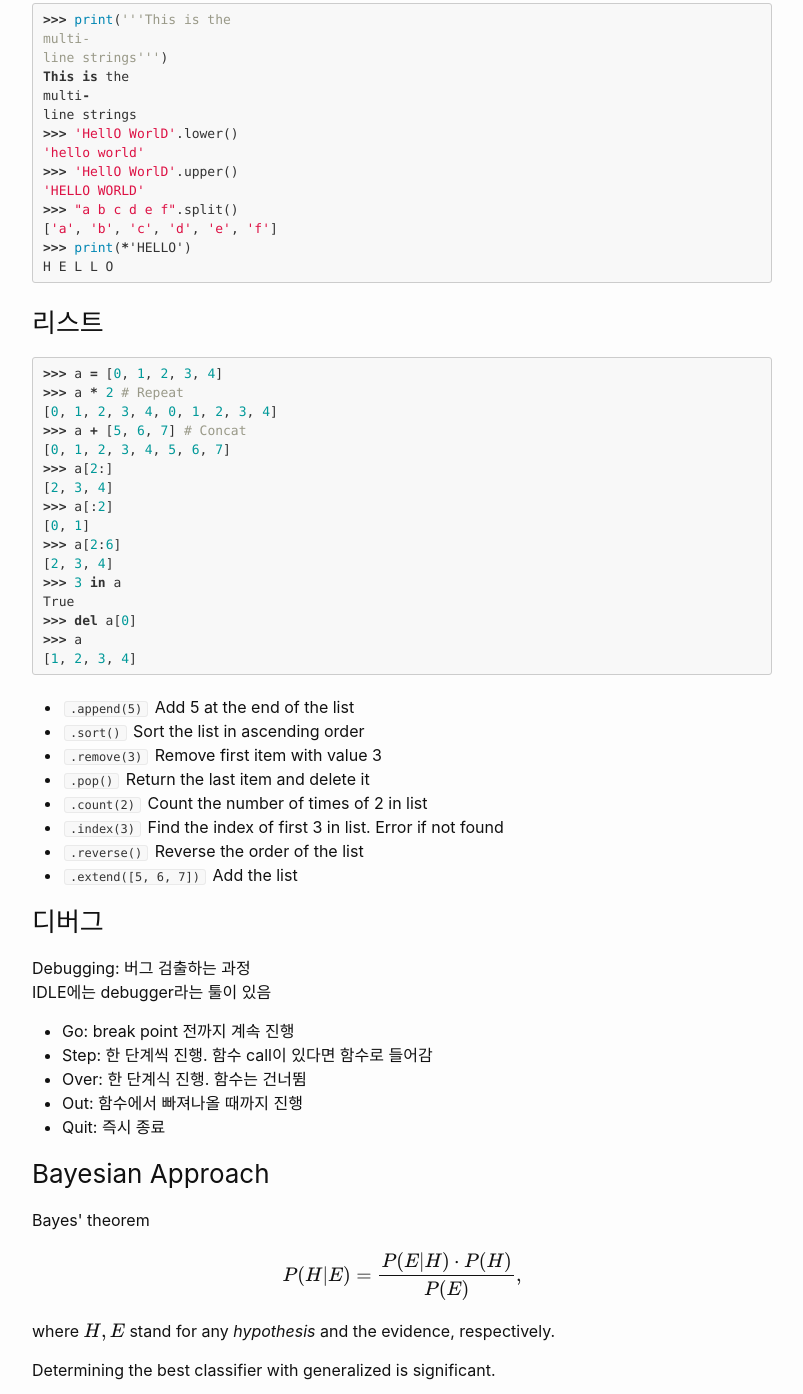
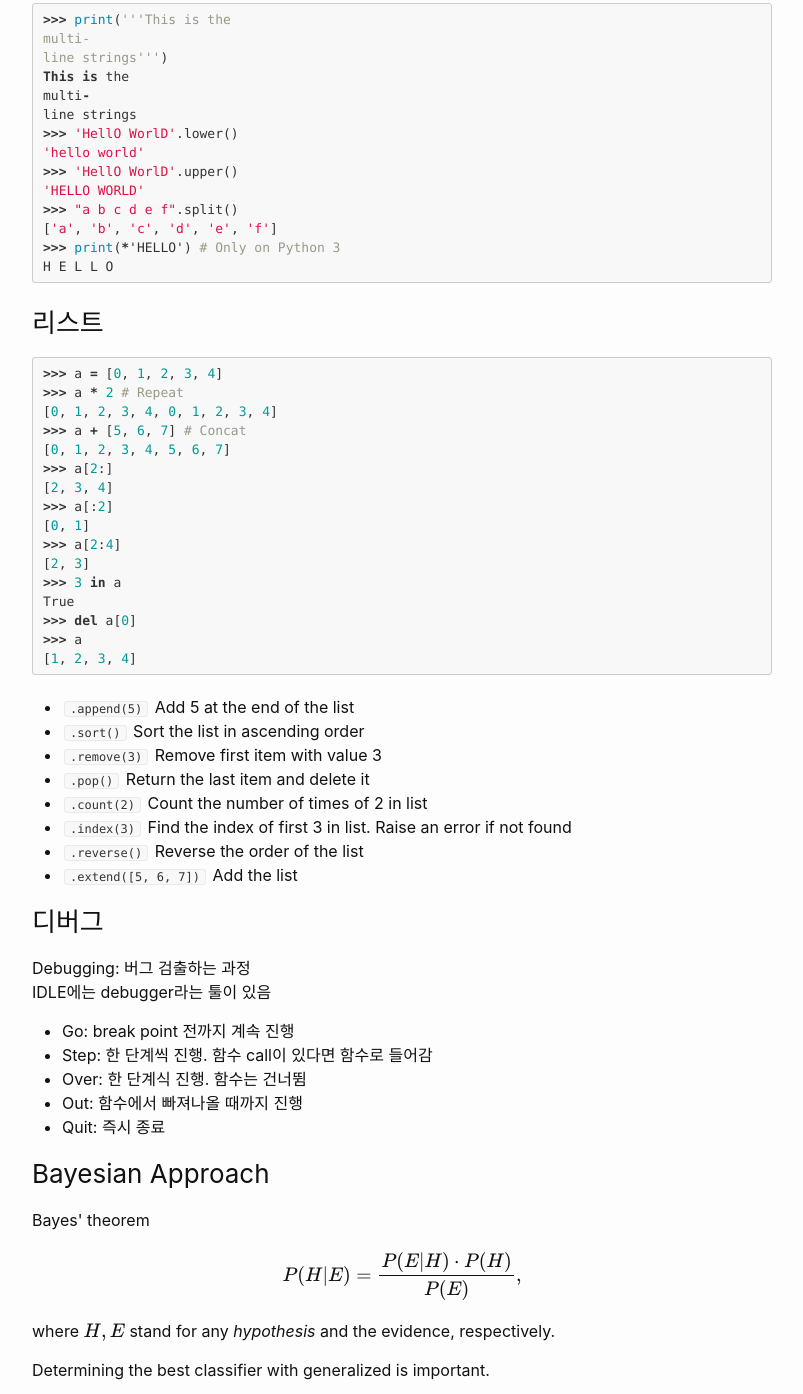
Before and after one commit to LeunPark/missyou, a plain HTML site: page 공창컴/index.html in a window 1280 px wide. Shown: the part 1190-2584 px from the top of the page, without its empty margins (238-1041 px from the left). Drawn offline with nearby package versions, Linux system fonts and the light colour scheme; some packages are replaced by stand-ins of ours.

Commit message:
Update index.html

```diff
--- a/공창컴/index.html
+++ b/공창컴/index.html
@@ -81,7 +81,7 @@ line strings
 'HELLO WORLD'
 >>> "a b c d e f".split()
 ['a', 'b', 'c', 'd', 'e', 'f']
->>> print(*'HELLO')
+>>> print(*'HELLO') # Only on Python 3
 H E L L O</code></pre>
     <h3 id="List">리스트</h3>
     <pre><code data-language="python">>>> a = [0, 1, 2, 3, 4]
@@ -93,8 +93,8 @@ H E L L O</code></pre>
 [2, 3, 4]
 >>> a[:2]
 [0, 1]
->>> a[2:6]
-[2, 3, 4]
+>>> a[2:4]
+[2, 3]
 >>> 3 in a
 True
 >>> del a[0]
@@ -106,7 +106,7 @@ True
         <li><code>.remove(3)</code> Remove first item with value 3</li>
         <li><code>.pop()</code> Return the last item and delete it</li>
         <li><code>.count(2)</code> Count the number of times of 2 in list</li>
-        <li><code>.index(3)</code> Find the index of first 3 in list. Error if not found</li>
+        <li><code>.index(3)</code> Find the index of first 3 in list. Raise an error if not found</li>
         <li><code>.reverse()</code> Reverse the order of the list</li>
         <li><code>.extend([5, 6, 7])</code> Add the list</li>
     </ul>
@@ -123,7 +123,7 @@ True
 
     <h3 id="Bayesian">Bayesian Approach</h3>
     <p>Bayes' theorem $$ P(H|E) = \frac{P(E|H) \cdot P(H)}{P(E)}, $$ where \(H, E\) stand for any <em>hypothesis</em> and the evidence, respectively.</p>
-    <p>Determining the best classifier with generalized is significant.</p>
+    <p>Determining the best classifier with generalized is important.</p>
 
     <h3 id="Perceptron">⭐Perceptron</h3>
     <p>Decision Rule for Linear Classifier $$ d(\mathbf{x}) = \mathbf{w}^T \mathbf{x} + b, $$ where \(\mathbf{w}\) is the initial weight vector and \(b\) is the bias.
@@ -137,8 +137,8 @@ True
         <li>Update Neural Network weights $$ \mathbf{w}_i \longleftarrow  \mathbf{w}_i + \alpha \delta_k \mathbf{x}_i^k $$</li>
     </ol>
     <p><strong>The learning rate \(\alpha\)</strong> <br>
-        \(\alpha\) is too small: May converge slowly and need a lot of training data <br>
-        \(\alpha\) is too large: May change \(\mathbf{w}\) too quickly and spend a long time oscillating around the minimum</p>
+        is too small: May converge slowly and need a lot of training data <br>
+        is too large: May change \(\mathbf{w}\) too quickly and spend a long time oscillating around the minimum</p>
 
     <h3 id="Etc">기타</h3>
     <p>ASCII Art: 아스키 코드만을 사용한 그림으로 텍스트 아트, 문자그림으로도 불린다.</p>
```
